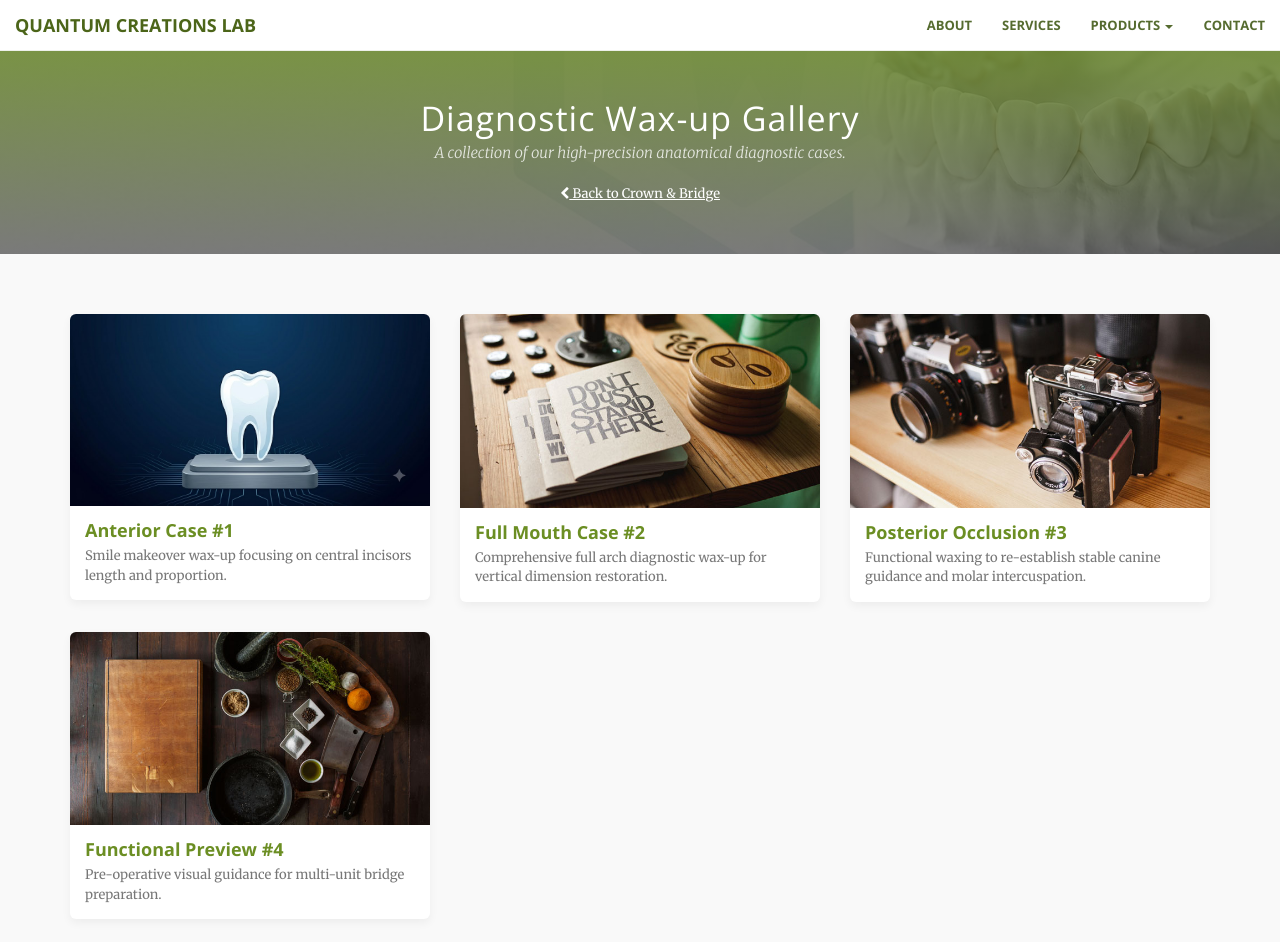
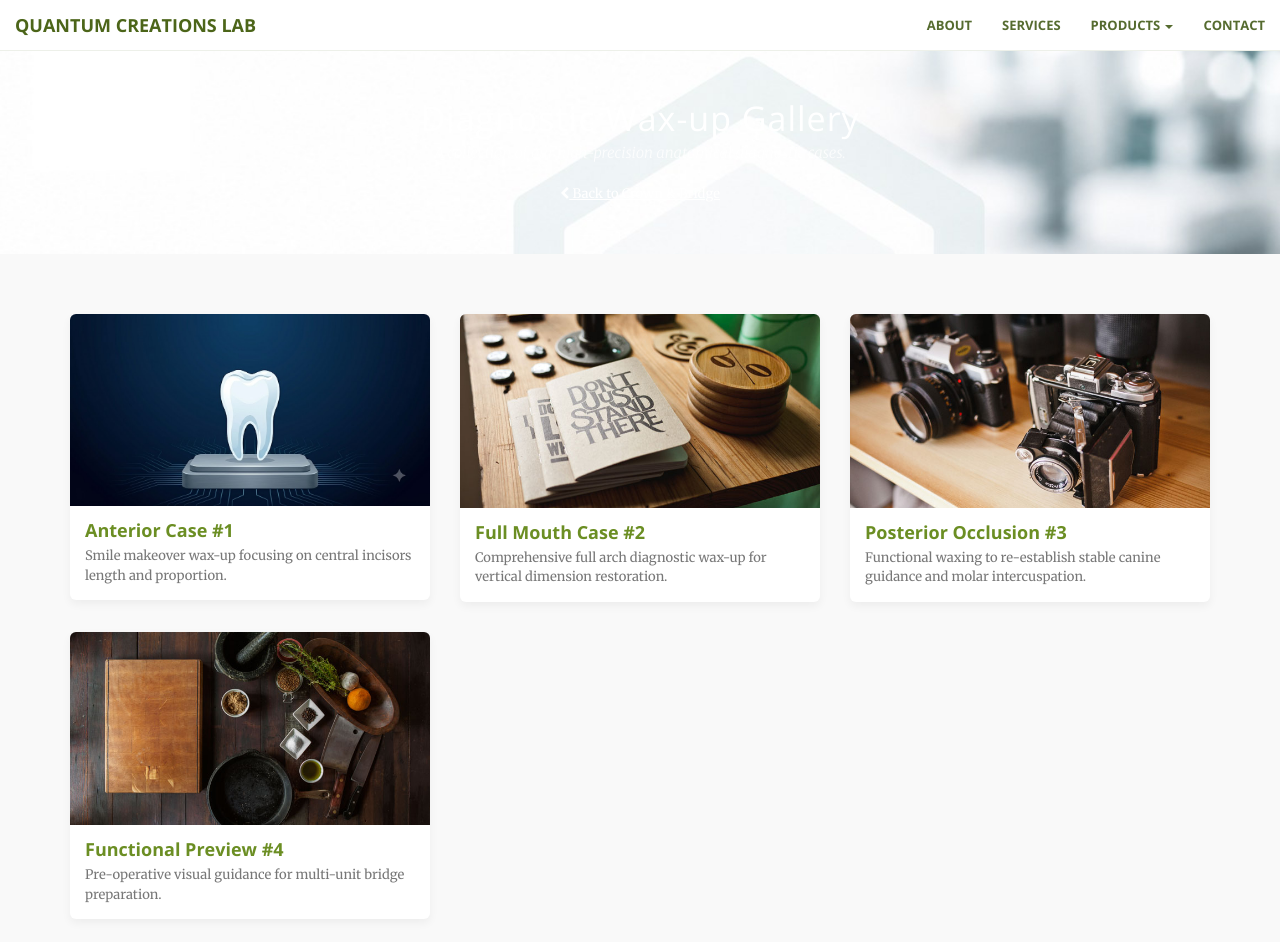
Before and after one commit to jj2hh/quantumlab2, a Jekyll site: the page built from pages/products-crown-waxup.html, in a window 1280 px wide and 1009 px high. Shown: the top 942 px of the window. Built offline with Jekyll 4.4.1, drawn with Linux system fonts in a browser that asks for light colours; nearby versions of some CDN libraries; library files that are not in the unit come from our copies; a script that is not in the unit is left out.

Commit message:
Update _base.scss

```diff
--- a/_sass/_base.scss
+++ b/_sass/_base.scss
@@ -182,8 +182,9 @@
     @include background-cover;
     background-position: center;
 
-    /* [수정] 오버레이 레이어를 완전히 제거하고 원래 이미지만 깨끗하게 노출 */
-    background-image: url('../img/header.jpg');
+    /* [수정] 배경색(#333 등)의 간섭을 완전히 차단하고, 순수 오리지널 이미지만 선명하게 노출 */
+    background-color: transparent !important;
+    background-image: url('../img/header.jpg') !important;
 
     text-align: center;
     color: white;
@@ -200,24 +201,28 @@
                 text-transform: uppercase;
                 margin-top: 0;
                 margin-bottom: 0;
-                /* [수정] 메인 타이틀: 로고의 메인 칼라(#6F9598) 적용 및 은은한 그림자 처리 */
+                /* 메인 타이틀: 로고의 블루그레이(#6F9598) 적용 */
                 color: #6F9598 !important;
-                text-shadow: 1px 1px 2px rgba(235, 243, 242, 0.8);
+                /* 밝은 기공물 배경 위에서 글자가 묻히지 않도록 로고의 아이스 화이트(#EBF3F2)를 테두리처럼 은은하게 배치 */
+                text-shadow: 1px 1px 3px rgba(235, 243, 242, 0.9),
+                             -1px -1px 3px rgba(235, 243, 242, 0.9);
             }
 
             hr {
                 margin: 30px auto;
-                /* [수정] 구분선: 로고의 민트 블루(#AFD3D2) 포인트 컬러 적용 */
+                /* 구분선: 로고의 민트 블루(#AFD3D2) 포인트 컬러 적용 */
                 border-color: #AFD3D2 !important;
             }
 
             p {
-                font-weight: 600; /* 글자가 선명하게 보이도록 두께감 강화 */
-                /* [수정] 본문 설명글: 짙은 블루그레이(#6F9598)로 명도 확보 */
+                font-weight: 700; /* 흰색 기공물 입체감 위에서도 흐려지지 않게 굵기 강화 */
+                /* 본문 설명글: 로고의 블루그레이(#6F9598) 적용 */
                 color: #6F9598 !important;
                 font-size: 16px;
                 margin-bottom: 50px;
-                text-shadow: 1px 1px 1px rgba(235, 243, 242, 0.6);
+                /* 아이스 화이트(#EBF3F2) 섀도우로 글자 경계를 명확하게 보호 */
+                text-shadow: 1px 1px 2px rgba(235, 243, 242, 0.9),
+                             -1px -1px 2px rgba(235, 243, 242, 0.9);
             }
         }
     }
```
